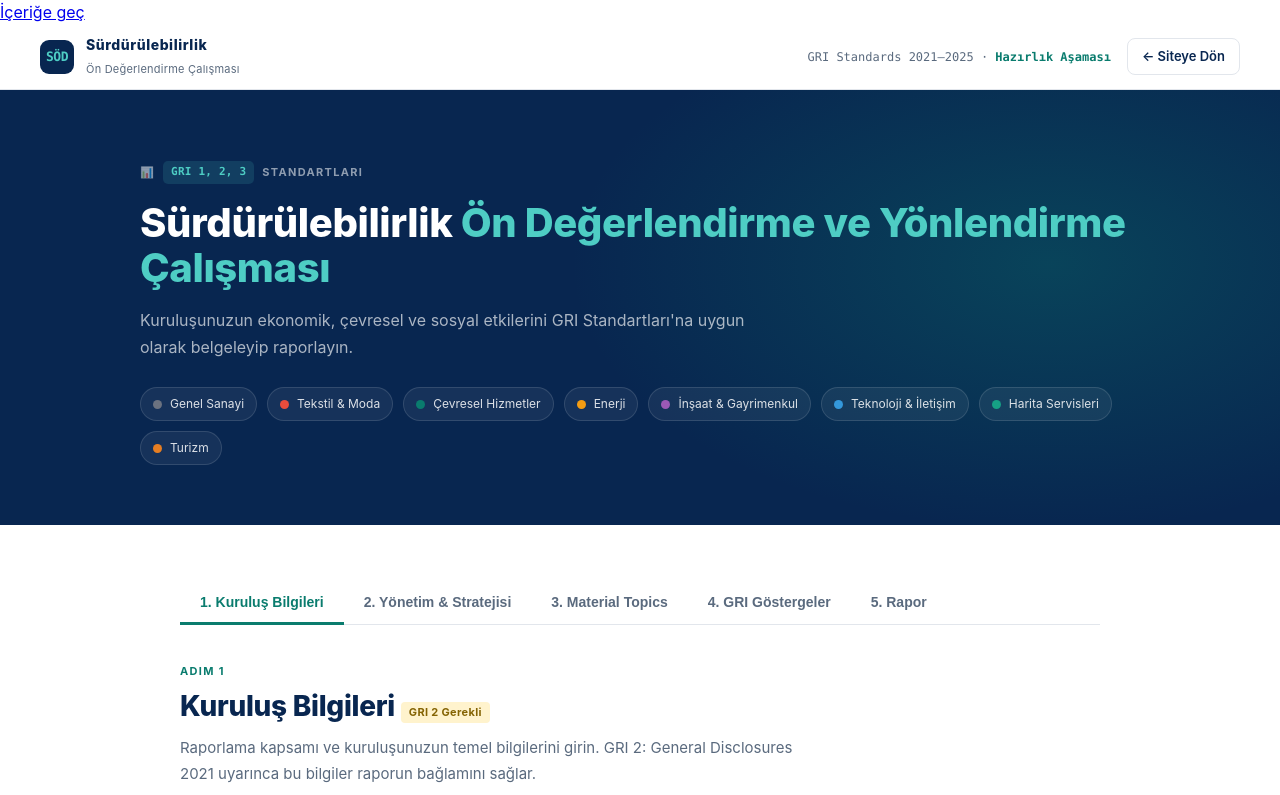
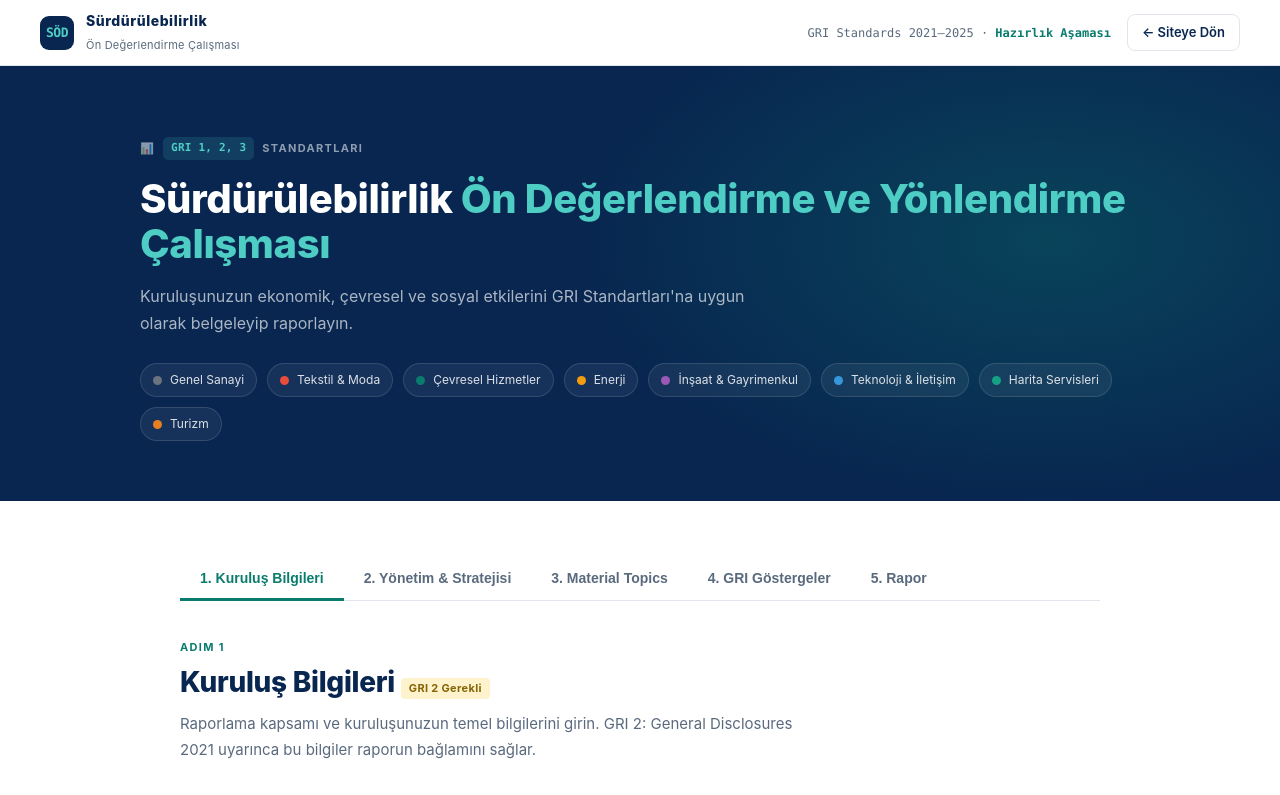
Before and after one commit to nekscevre-hub/ness, a website: page gri-surdurulebilirlik-paneli.html in a window 1280 px wide. Shown: the top 795 px of the page. Drawn offline with Linux system fonts and the light colour scheme.

Commit message:
Add files via upload

```diff
--- a/gri-surdurulebilirlik-paneli.html
+++ b/gri-surdurulebilirlik-paneli.html
@@ -2,7 +2,7 @@
 <html lang="tr">
 <head>
 <meta charset="UTF-8">
-<meta name="viewport" content="width=device-width, initial-scale=1.0, viewport-fit=cover">
+<meta name="viewport" content="width=device-width, initial-scale=1.0, viewport-fit=cover, maximum-scale=5">
 <meta name="description" content="GRI Standartları'nı (GRI 1, 2, 3) temel alan sürdürülebilirlik ön değerlendirme ve yönlendirme çalışması. Material topics ve göstergelerle kuruluşunuzun olgunluğunu adım adım değerlendirin. NEKS Çevre danışmanlığı – Bursa.">
 <meta name="keywords" content="sürdürülebilirlik ön değerlendirme, sürdürülebilirlik yönlendirme, sürdürülebilirlik olgunluk değerlendirmesi, GRI Standartları, GRI 1 2 3, material topics, GRI göstergeleri, çevre danışmanlığı Bursa, NEKS">
 <meta name="author" content="NEKS Çevre Teknolojileri">
@@ -32,7 +32,6 @@
 <link rel="icon" type="image/png" sizes="96x96" href="/favicon-96x96.png">
 <link rel="icon" type="image/png" sizes="192x192" href="/favicon-192x192.png">
 <link rel="apple-touch-icon" href="/apple-touch-icon.png">
-<link rel="manifest" href="/manifest.webmanifest">
 
 <!-- Structured Data: WebApplication (ön değerlendirme aracı) -->
 <script type="application/ld+json">
@@ -370,7 +369,6 @@
 </style>
 </head>
 <body>
-<a href="#main-content" class="skip-link">İçeriğe geç</a>
 
 <nav>
   <a class="nav-logo" href="/" title="NEKS Çevre Teknolojileri - Anasayfa">
@@ -386,7 +384,7 @@
   </div>
 </nav>
 
-<div class="page-header" id="main-content" tabindex="-1">
+<div class="page-header">
   <div class="page-header-inner">
     <div class="page-eyebrow">📊 <span class="tag">GRI 1, 2, 3</span> Standartları</div>
     <h1>Sürdürülebilirlik <em>Ön Değerlendirme ve Yönlendirme Çalışması</em></h1>
```
